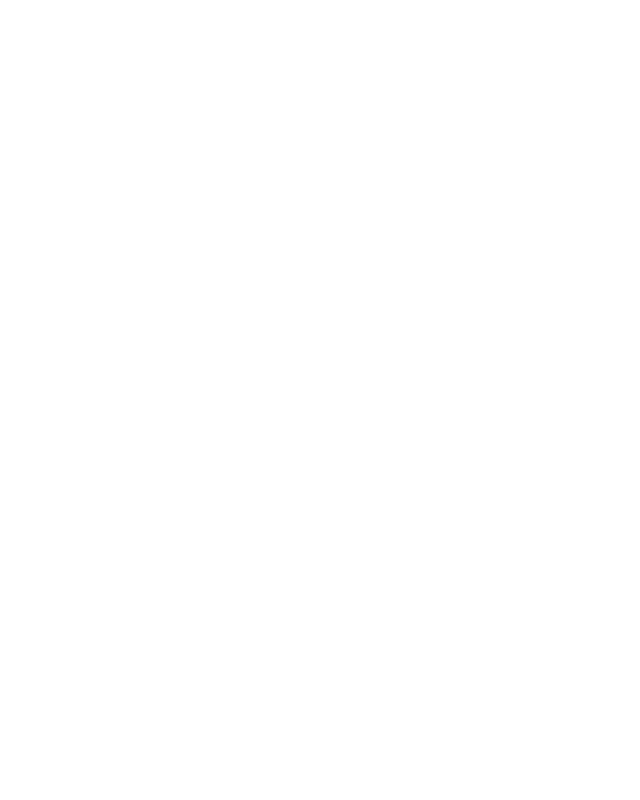
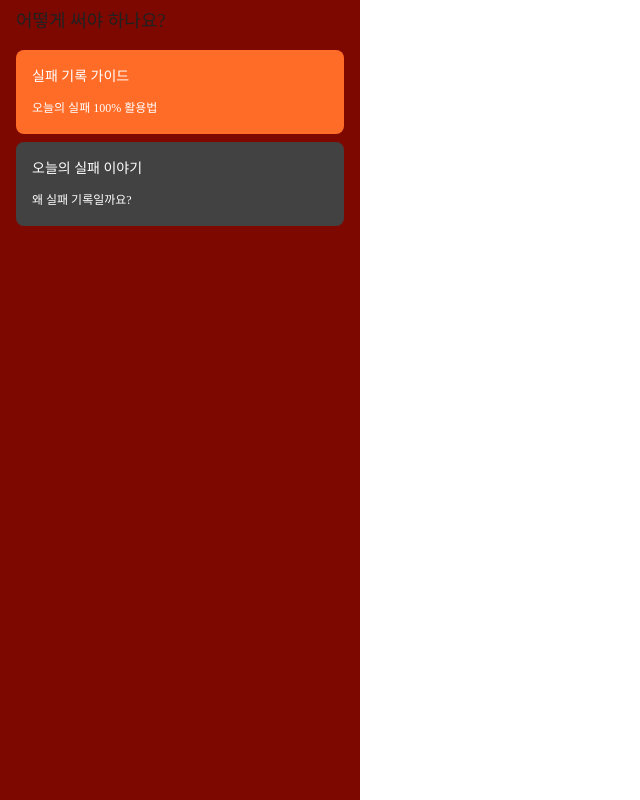
Before and after one commit to TodaysFail/TodaysFail-Frontend, a React (Vite) app: page / in a window 1280 px wide. Shown: the top 800 px of the page, without its empty margins (0-640 px from the left). Built offline with nearby package versions, Linux system fonts and the light colour scheme; a web font is replaced by a local one.

Commit message:
[#8] feat: 가이드 레이아웃 구현

```diff
--- a/src/App.tsx
+++ b/src/App.tsx
@@ -1,5 +1,5 @@
 import ErrorPage from '@components/pages/ErrorPage';
-import Home from '@components/pages/Home';
+import MainPage from '@components/pages/MainPage';
 import GlobalStyle from '@styles/GlobalStyle';
 import * as React from 'react';
 import { createBrowserRouter, RouterProvider } from 'react-router-dom';
@@ -9,7 +9,7 @@
 const router = createBrowserRouter([
   {
     path: '/',
-    element: <Home />,
+    element: <MainPage />,
     errorElement: <ErrorPage />,
   },
 ]);
--- a/src/components/pages/Home.tsx
+++ /dev/null
@@ -1,3 +0,0 @@
-export default function Home() {
-  return <div></div>;
-}
--- /dev/null
+++ b/src/components/pages/MainPage.tsx
@@ -0,0 +1,70 @@
+import Typography from '@components/atoms/Typography';
+import styled from 'styled-components';
+
+export default function MainPage() {
+  return (
+    <MainPageLayout>
+      <MainPageContainer>
+        <GuideContainer>
+          <GuideHeader>
+            <Typography $level="heading4" $color="--gray-900">
+              어떻게 써야 하나요?
+            </Typography>
+          </GuideHeader>
+          <GuideContent>
+            <Typography $level="subtitle2" $color="--white">
+              실패 기록 가이드
+            </Typography>
+            <Typography $level="caption" $color="--white">
+              오늘의 실패 100% 활용법
+            </Typography>
+          </GuideContent>
+          <StoryContainer>
+            <Typography $level="subtitle2" $color="--white">
+              오늘의 실패 이야기
+            </Typography>
+            <Typography $level="caption" $color="--white">
+              왜 실패 기록일까요?
+            </Typography>
+          </StoryContainer>
+        </GuideContainer>
+      </MainPageContainer>
+    </MainPageLayout>
+  );
+}
+
+const MainPageLayout = styled.div`
+  width: 22.5rem;
+  height: 78.3125rem;
+  background-color: var(--red-900);
+  display: flex;
+  justify-content: center;
+`;
+
+const MainPageContainer = styled.div`
+  width: 20.5rem;
+`;
+
+const GuideContainer = styled.div`
+  display: flex;
+  flex-direction: column;
+  gap: 0.5rem;
+`;
+
+const GuideHeader = styled.div`
+  margin: 0.5rem 0;
+`;
+
+const GuideContent = styled.div`
+  display: flex;
+  padding: 1rem;
+  flex-direction: column;
+  align-items: flex-start;
+  gap: 0.625rem;
+  background-color: var(--orange-400);
+  border-radius: 0.5rem;
+`;
+
+const StoryContainer = styled(GuideContent)`
+  background-color: var(--gray-800);
+`;
```
